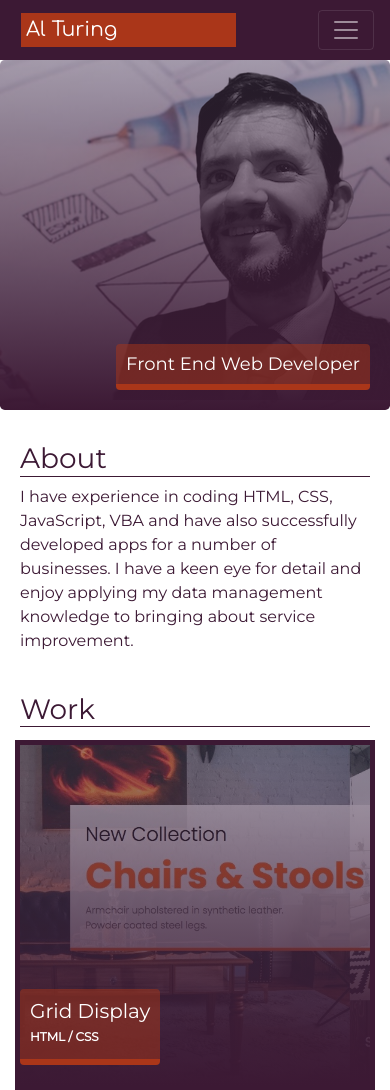
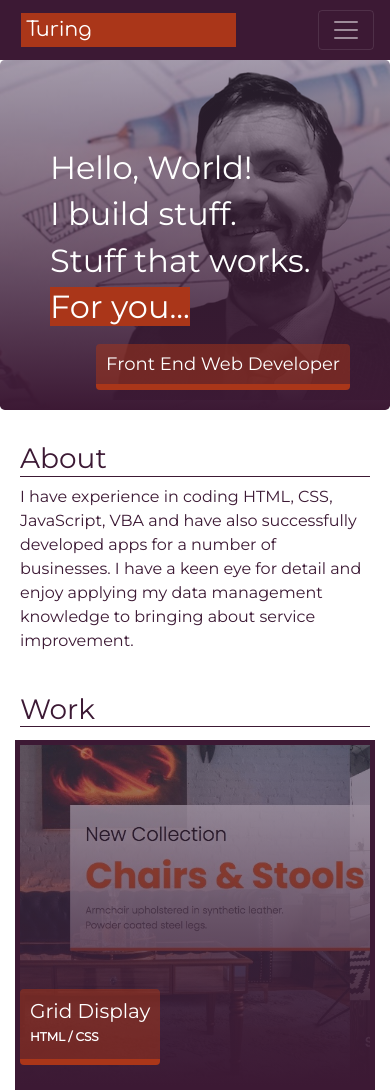
Before and after one commit to TweetingCynical/Bootstrap-Portfolio, a plain HTML site: page index.html in a window 390 px wide. Shown: the top 1090 px of the page. Drawn offline with nearby package versions, Linux system fonts and the light colour scheme.

Commit message:
New improved layout for jumbotron to make text more responsive.

```diff
--- a/css/style.css
+++ b/css/style.css
@@ -20,8 +20,12 @@ html {
 }
 
 /* General override of Bootstrap themes and settings */
-  .bg-primary {
+  .bg-mainColor {
     background-color: var(--mainColor) !important;
+  }
+
+  .bg-secondaryColor {
+    background-color: var(--secondaryColor) !important;
   }
 
   body {
@@ -85,9 +89,6 @@ html {
     ),
     url("../images/headshot-nobg.png") right top no-repeat, /* Add mid layer (headshot) */
     url("../images/02-wireframe.png") center no-repeat; /* Add bottom layer of hero image */
-    display: flex;
-    justify-content: flex-end;
-    align-items: flex-end;
   }
 
   /* Overlaid headline on hero image */
@@ -96,6 +97,12 @@ html {
       background-color: var(--secondaryColorOP);
       text-align: right;
       border-bottom: 6px solid var(--secondaryColor);
+    }
+
+    .heroAbout {
+      padding: 10px;
+      text-align: left;
+      color: var(--white);
     }
 
 /* Grid specific border settings */
--- a/index.html
+++ b/index.html
@@ -13,9 +13,9 @@
   <body id="body">
 
     <!-- Navbar start -->
-    <nav class="navbar navbar-expand-lg navbar-dark bg-primary">
+    <nav class="navbar navbar-expand-lg navbar-dark bg-mainColor">
       <!-- Name plate on the left -->
-      <h1 id="pageTitle">Al Turing
+      <h1 id="pageTitle">Turing
       </h1>
       <!-- Navbar toggler for smaller screens -->
       <button class="navbar-toggler" type="button" data-toggle="collapse" data-target="#navbarNavAltMarkup" aria-controls="navbarNavAltMarkup" aria-expanded="false" aria-label="Toggle navigation">
@@ -32,15 +32,34 @@
     </nav>
 
     <!-- Hero banner here -->
-    <div class="jumbotron">
-      <section class="hero">
+    <div class="jumbotron d-flex justify-content-between align-items-end">
+      <div class="container-fluid">
 
-      <!-- Headline source and styling -->
-      <span class="badge badge-primary heroHeadline">
-        <h2>Front End Web Developer</h2>
-      </span>
-      </section>
-    </div>
+        <!-- Split jumbotron into two rows to allow text to be more responsive across it's width when narrowing -->
+        <!-- First row -->
+        <div class="row">
+          <!-- ^New left-top aligned hero quote -->
+          <section class="col-sm-12 col-md-12 col-lg-12 d-flex align-self-start">
+            <span class="heroAbout">
+              <h2>Hello, World!</h2>
+              <h2>I build stuff.</h2>
+              <h2>Stuff that works.</h2>
+                <h2><span class="bg-secondaryColor">For you...</span></h2>
+            </span>
+          </section>
+        </div> <!-- Close first row -->
+
+        <!-- Second row -->
+        <div class="row">
+          <!-- Right aligned headline source and styling -->
+          <section class="hero col-sm-12 col-md-12 col-lg-12 d-flex justify-content-end">
+            <span class="badge badge-primary heroHeadline">
+              <h2>Front End Web Developer</h2>
+            </span>
+          </section>
+        </div> <!-- Close second row -->
+      </div> <!-- Close container -->
+    </div> <!-- Close Jumbotron -->
 
     <!-- New and improved about display area -->
     <div class="container-fluid">
```
Also changed, not shown: 1 other file.
